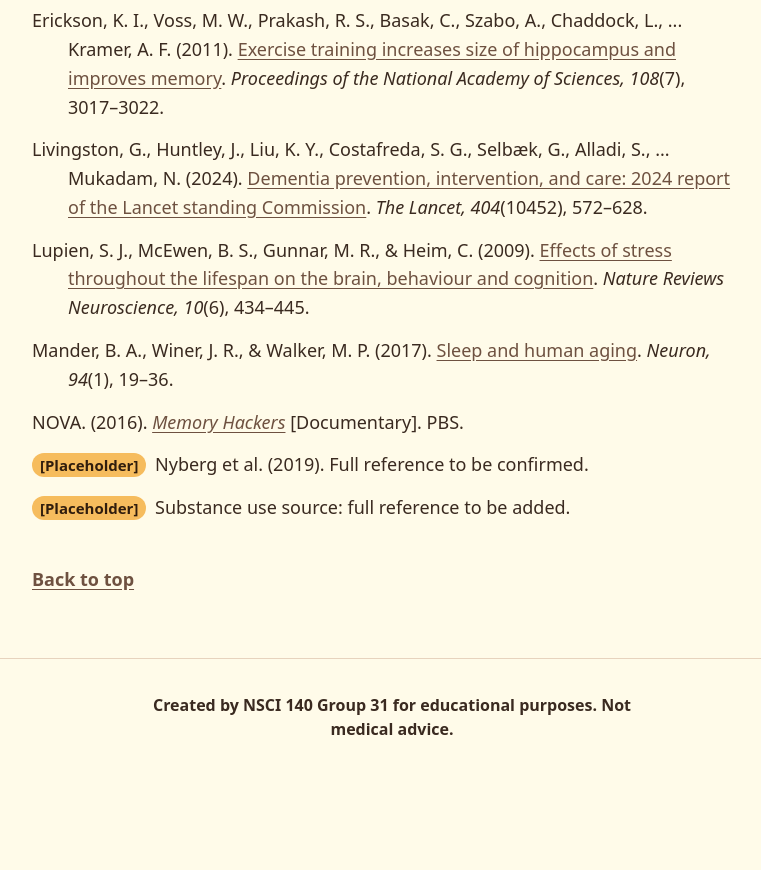
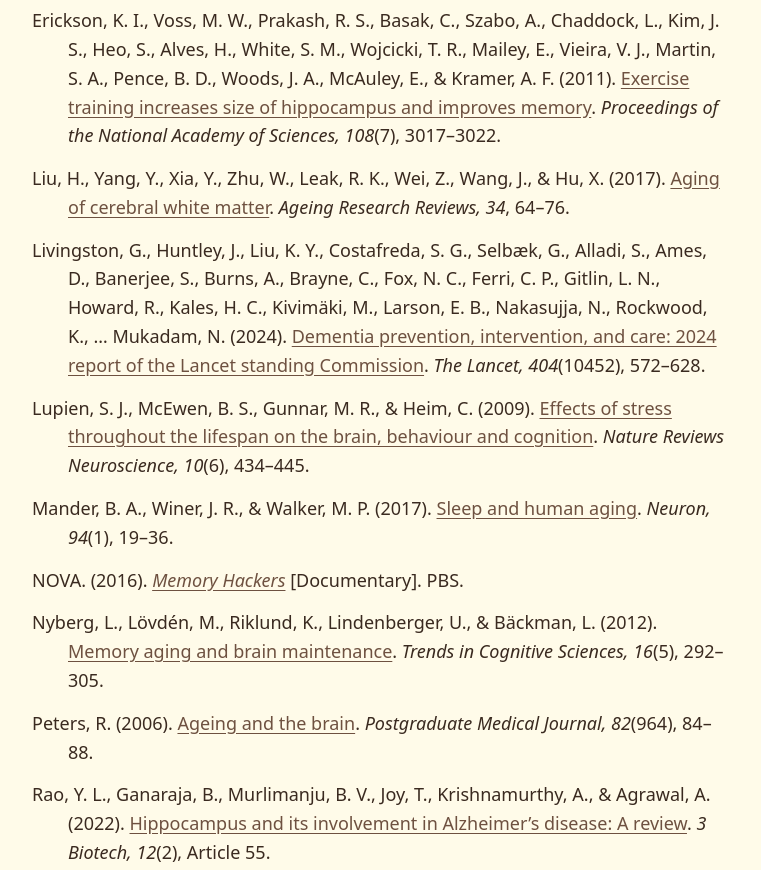
Before and after one commit to DenzelHu00/brain_health_habit_tracker, a plain HTML site: page about.html in a window 1280 px wide. Shown: the part 1420-2290 px from the top of the page, without its empty margins (248-1009 px from the left). Before the commit the page ends 2209 px from the top, so only its background shows below. Drawn offline with Linux system fonts and the light colour scheme; a web font is replaced by a local one.

Commit message:
Add Liu, Peters, Rao, and Nyberg references; list full author names for Erickson and Livingston
Co-Authored-By: Claude Opus 5.5 <noreply@anthropic.com>
Claude-Session: https://claude.ai/code/session_01Wqe3BAXQEfTLdZJNgmvvCq

```diff
--- a/about.html
+++ b/about.html
@@ -422,12 +422,15 @@
       <section id="references" aria-labelledby="h-references">
         <h2 id="h-references">References</h2>
         <ul class="refs">
-          <li>Erickson, K. I., Voss, M. W., Prakash, R. S., Basak, C., Szabo, A., Chaddock, L., ... Kramer, A. F. (2011). <a href="https://doi.org/10.1073/pnas.1015950108">Exercise training increases size of hippocampus and improves memory</a>. <i>Proceedings of the National Academy of Sciences, 108</i>(7), 3017&ndash;3022.</li>
-          <li>Livingston, G., Huntley, J., Liu, K. Y., Costafreda, S. G., Selb&aelig;k, G., Alladi, S., ... Mukadam, N. (2024). <a href="https://doi.org/10.1016/S0140-6736(24)01296-0">Dementia prevention, intervention, and care: 2024 report of the Lancet standing Commission</a>. <i>The Lancet, 404</i>(10452), 572&ndash;628.</li>
+          <li>Erickson, K. I., Voss, M. W., Prakash, R. S., Basak, C., Szabo, A., Chaddock, L., Kim, J. S., Heo, S., Alves, H., White, S. M., Wojcicki, T. R., Mailey, E., Vieira, V. J., Martin, S. A., Pence, B. D., Woods, J. A., McAuley, E., &amp; Kramer, A. F. (2011). <a href="https://doi.org/10.1073/pnas.1015950108">Exercise training increases size of hippocampus and improves memory</a>. <i>Proceedings of the National Academy of Sciences, 108</i>(7), 3017&ndash;3022.</li>
+          <li>Liu, H., Yang, Y., Xia, Y., Zhu, W., Leak, R. K., Wei, Z., Wang, J., &amp; Hu, X. (2017). <a href="https://doi.org/10.1016/j.arr.2016.11.006">Aging of cerebral white matter</a>. <i>Ageing Research Reviews, 34</i>, 64&ndash;76.</li>
+          <li>Livingston, G., Huntley, J., Liu, K. Y., Costafreda, S. G., Selb&aelig;k, G., Alladi, S., Ames, D., Banerjee, S., Burns, A., Brayne, C., Fox, N. C., Ferri, C. P., Gitlin, L. N., Howard, R., Kales, H. C., Kivim&auml;ki, M., Larson, E. B., Nakasujja, N., Rockwood, K., &hellip; Mukadam, N. (2024). <a href="https://doi.org/10.1016/S0140-6736(24)01296-0">Dementia prevention, intervention, and care: 2024 report of the Lancet standing Commission</a>. <i>The Lancet, 404</i>(10452), 572&ndash;628.</li>
           <li>Lupien, S. J., McEwen, B. S., Gunnar, M. R., &amp; Heim, C. (2009). <a href="https://doi.org/10.1038/nrn2639">Effects of stress throughout the lifespan on the brain, behaviour and cognition</a>. <i>Nature Reviews Neuroscience, 10</i>(6), 434&ndash;445.</li>
           <li>Mander, B. A., Winer, J. R., &amp; Walker, M. P. (2017). <a href="https://doi.org/10.1016/j.neuron.2017.02.004">Sleep and human aging</a>. <i>Neuron, 94</i>(1), 19&ndash;36.</li>
           <li>NOVA. (2016). <a href="https://www.pbs.org/wgbh/nova/video/memory-hackers/"><i>Memory Hackers</i></a> [Documentary]. PBS.</li>
-          <li><span class="tag">[Placeholder]</span> Nyberg et al. (2019). Full reference to be confirmed.</li>
+          <li>Nyberg, L., L&ouml;vd&eacute;n, M., Riklund, K., Lindenberger, U., &amp; B&auml;ckman, L. (2012). <a href="https://doi.org/10.1016/j.tics.2012.04.005">Memory aging and brain maintenance</a>. <i>Trends in Cognitive Sciences, 16</i>(5), 292&ndash;305.</li>
+          <li>Peters, R. (2006). <a href="https://doi.org/10.1136/pgmj.2005.036665">Ageing and the brain</a>. <i>Postgraduate Medical Journal, 82</i>(964), 84&ndash;88.</li>
+          <li>Rao, Y. L., Ganaraja, B., Murlimanju, B. V., Joy, T., Krishnamurthy, A., &amp; Agrawal, A. (2022). <a href="https://doi.org/10.1007/s13205-022-03123-4">Hippocampus and its involvement in Alzheimer&rsquo;s disease: A review</a>. <i>3 Biotech, 12</i>(2), Article 55.</li>
           <li><span class="tag">[Placeholder]</span> Substance use source: full reference to be added.</li>
         </ul>
       </section>
```
Also changed, not shown: risk-factors.html (+1 -1 lines).
